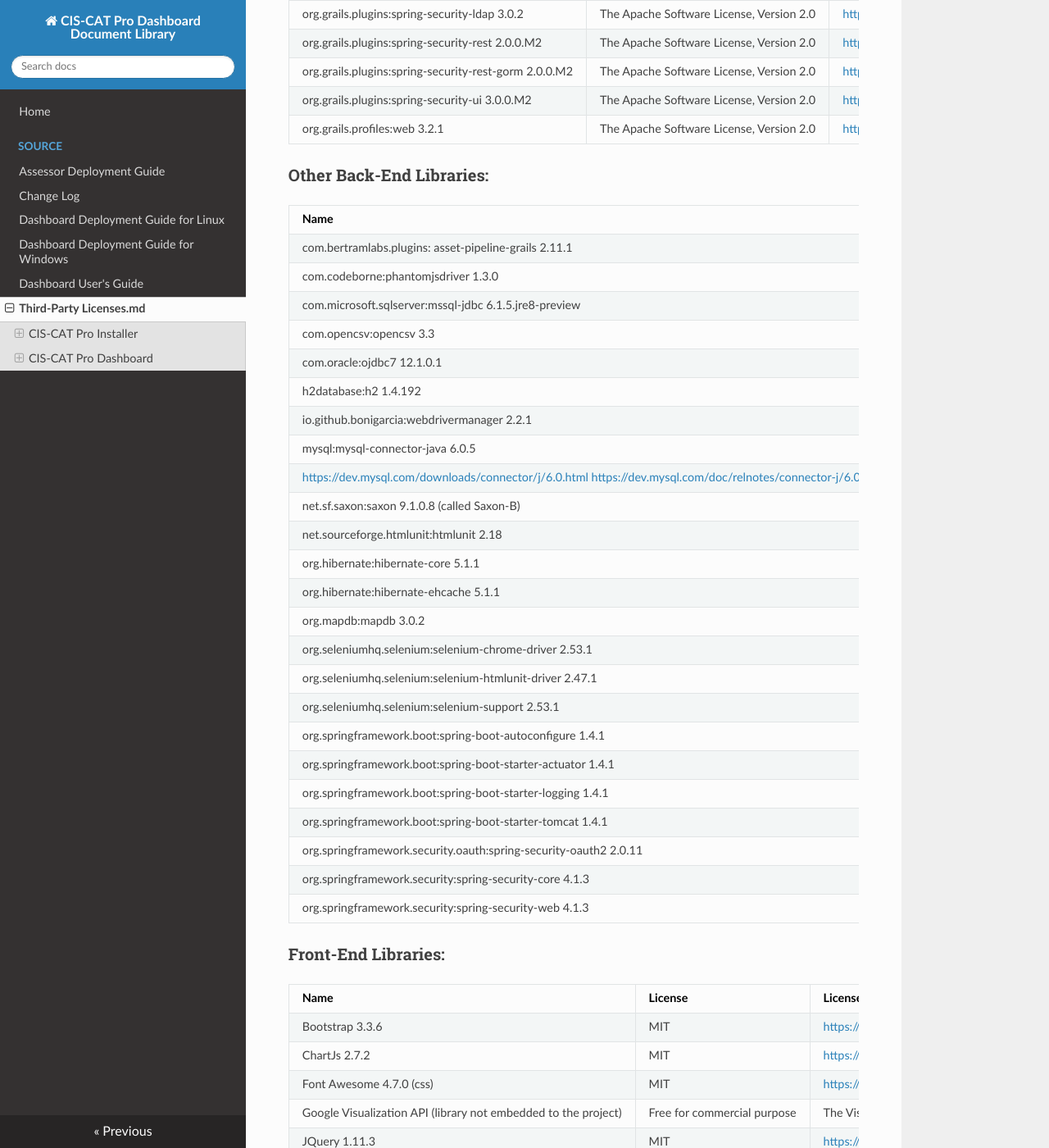
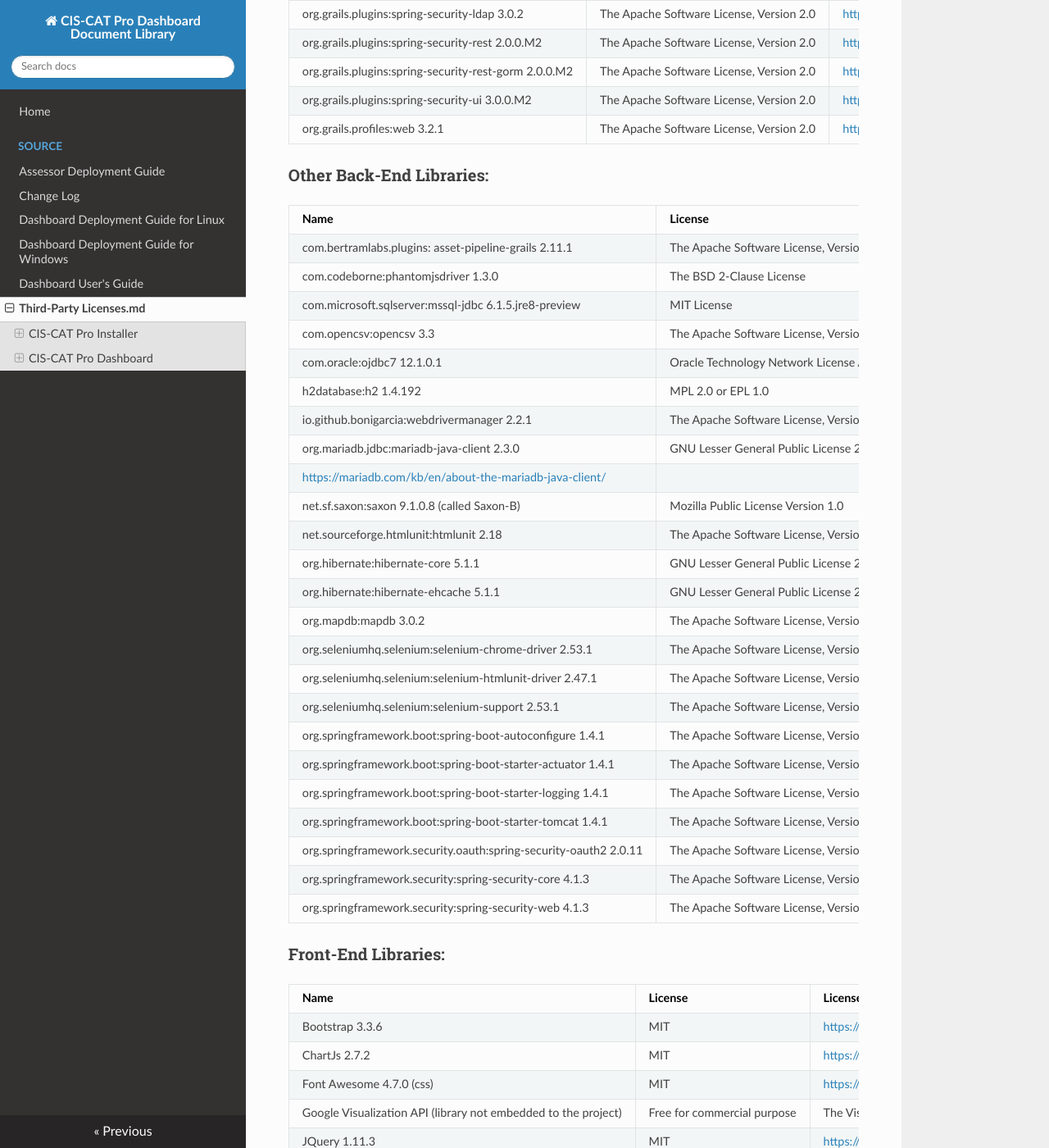
Before and after one commit to CISecurity/SecureSuiteResourceGuide, an MkDocs documentation site: the page built from docs/source/Third-Party Licenses.md, in a window 1280 px wide and 1400 px high, scrolled down 3278 px. Shown: the whole window at 82% size. Built offline with MkDocs 1.6.1, drawn with Linux system fonts in a browser that asks for light colours; nearby versions of some CDN libraries.

Commit message:
maria db replacement

```diff
--- a/docs/source/Third-Party Licenses.md
+++ b/docs/source/Third-Party Licenses.md
@@ -134,8 +134,8 @@
 |com.oracle:ojdbc7 12.1.0.1|Oracle Technology Network License Agreement|[https://www.oracle.com/technetwork/licenses/distribution-license-152002.html](https://www.oracle.com/technetwork/licenses/distribution-license-152002.html)|
 |h2database:h2 1.4.192|MPL 2.0 or EPL 1.0|[http://h2database.com/html/license.html](http://h2database.com/html/license.html)|
 |io.github.bonigarcia:webdrivermanager 2.2.1|The Apache Software License, Version 2.0|[https://github.com/bonigarcia/webdrivermanager/blob/master/LICENSE](https://github.com/bonigarcia/webdrivermanager/blob/master/LICENSE)|
-|mysql:mysql-connector-java 6.0.5|The GNU General Public License, Version 2|
-[https://dev.mysql.com/downloads/connector/j/6.0.html](https://dev.mysql.com/downloads/connector/j/6.0.html) [https://dev.mysql.com/doc/relnotes/connector-j/6.0/en/preface.html](https://dev.mysql.com/doc/relnotes/connector-j/6.0/en/preface.html)|
+|org.mariadb.jdbc:mariadb-java-client 2.3.0|GNU Lesser General Public License 2.1|
+[https://mariadb.com/kb/en/about-the-mariadb-java-client/](https://mariadb.com/kb/en/about-the-mariadb-java-client/)|
 |net.sf.saxon:saxon 9.1.0.8 (called Saxon-B)|Mozilla Public License Version 1.0|[http://www.mozilla.org/MPL/MPL-1.0.txt](http://www.mozilla.org/MPL/MPL-1.0.txt)|
 |net.sourceforge.htmlunit:htmlunit 2.18|The Apache Software License, Version 2.0|[http://htmlunit.sourceforge.net/licenses.html](http://htmlunit.sourceforge.net/licenses.html)|
 |org.hibernate:hibernate-core 5.1.1|GNU Lesser General Public License 2.1|[https://github.com/hibernate/hibernate-orm/blob/master/lgpl.txt](https://github.com/hibernate/hibernate-orm/blob/master/lgpl.txt)|
```
Also changed, not shown: docs/source/Dashboard Deployment Guide for Linux.md (+3 -3 lines), docs/source/Dashboard Deployment Guide for Windows.md (+3 -3 lines).
